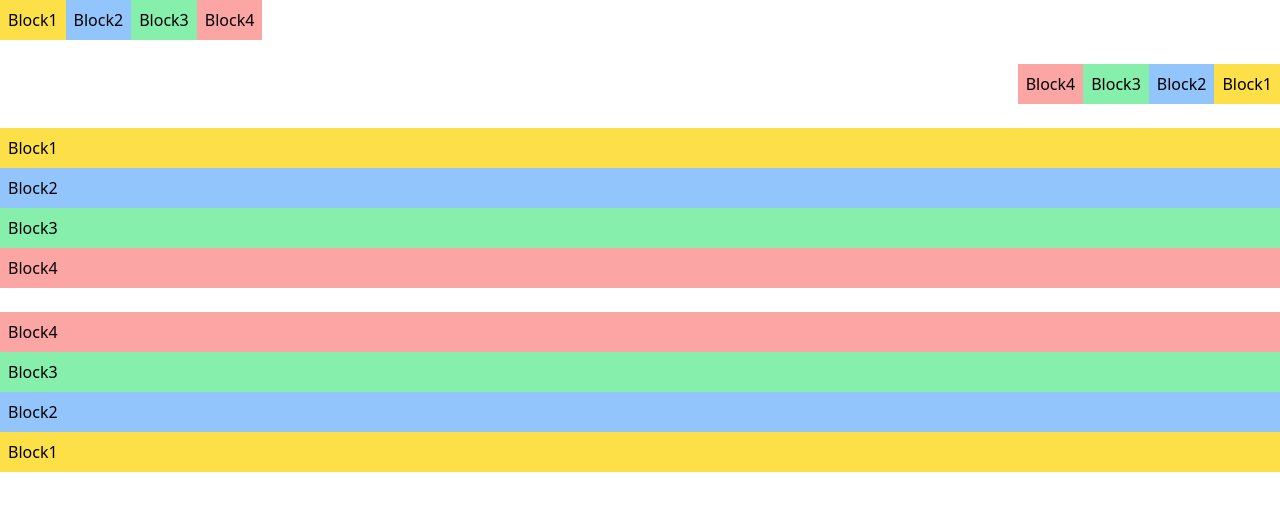
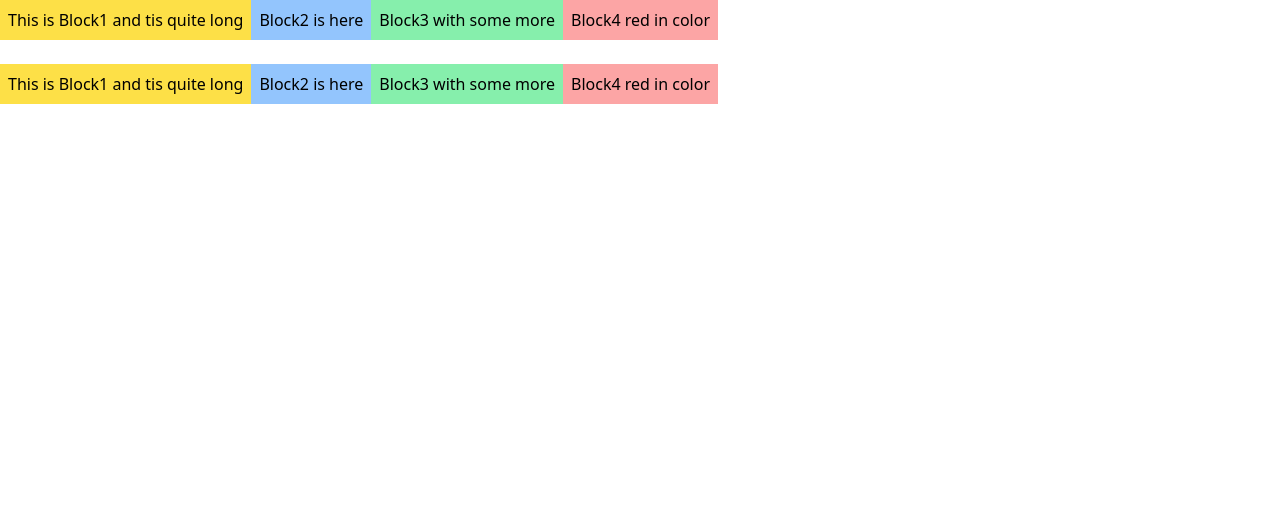
Before and after one commit to swarupyeole11/MyTaiwindCSS2023, a plain HTML site: page index.html in a window 1280 px wide. Drawn offline with nearby package versions, Linux system fonts and the light colour scheme.

Commit message:
added about warp properties

```diff
--- a/index.html
+++ b/index.html
@@ -9,42 +9,35 @@
 <!-- Flex box Tutorial -->
 <body>
 
-<!-- By default it is row -->
 
-<div class="flex">
-  <div class="p-2 bg-yellow-300">Block1</div>
-  <div class="p-2 bg-blue-300">Block2</div>
-  <div class="p-2 bg-green-300">Block3</div>
-  <div class="p-2 bg-red-300">Block4</div>
+<!-- By default it is row and flex-nowrap -->
+
+<!-- flex-nowrap : it means it will compress the width of the elements and shift text accordingly
+     flex-warp : it means it will not compress width of the elements/itenms
+ -->
+
+<div class="flex flex-nowrap">
+  <div class="p-2 bg-yellow-300"> This is Block1 and tis quite long</div>
+  <div class="p-2 bg-blue-300">Block2 is here </div>
+  <div class="p-2 bg-green-300">Block3 with some more</div>
+  <div class="p-2 bg-red-300">Block4 red in color </div>
 </div>
 
 <br>
 
-<div class="flex flex-row-reverse">
-  <div class="p-2 bg-yellow-300">Block1</div>
-  <div class="p-2 bg-blue-300">Block2</div>
-  <div class="p-2 bg-green-300">Block3</div>
-  <div class="p-2 bg-red-300">Block4</div>
-</div>
-
-<br>
-<div class="flex flex-col">
-  <div class="p-2 bg-yellow-300">Block1</div>
-  <div class="p-2 bg-blue-300">Block2</div>
-  <div class="p-2 bg-green-300">Block3</div>
-  <div class="p-2 bg-red-300">Block4</div>
+<div class="flex flex-wrap">
+  <div class="p-2 bg-yellow-300"> This is Block1 and tis quite long</div>
+  <div class="p-2 bg-blue-300">Block2 is here </div>
+  <div class="p-2 bg-green-300">Block3 with some more</div>
+  <div class="p-2 bg-red-300">Block4 red in color </div>
 </div>
 
 <br>
 
-<div class="flex flex-col-reverse  ">
-  <div class="p-2 bg-yellow-300">Block1</div>
-  <div class="p-2 bg-blue-300">Block2</div>
-  <div class="p-2 bg-green-300">Block3</div>
-  <div class="p-2 bg-red-300">Block4</div>
-</div>
 
-<br>
+
+
+
 
 
 
```
